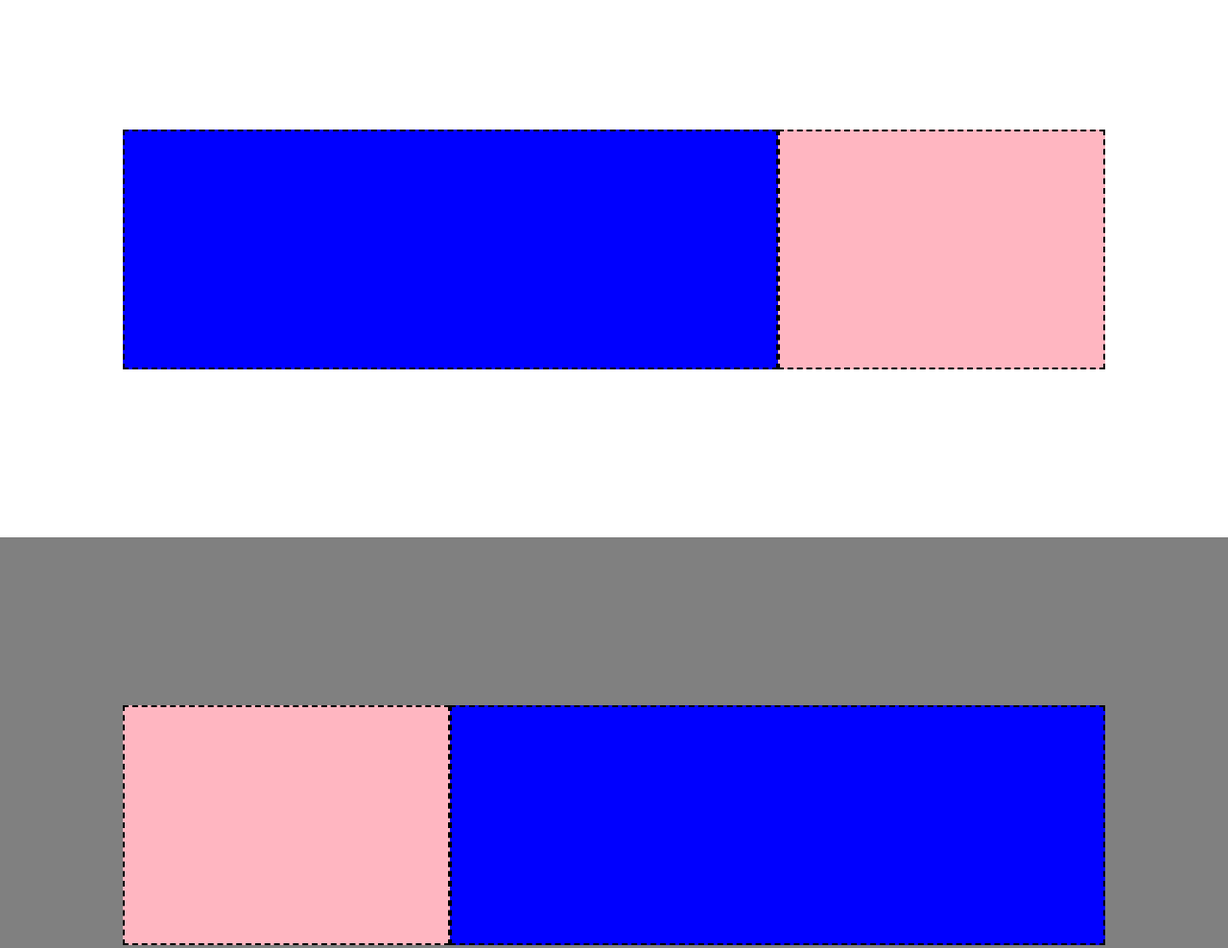
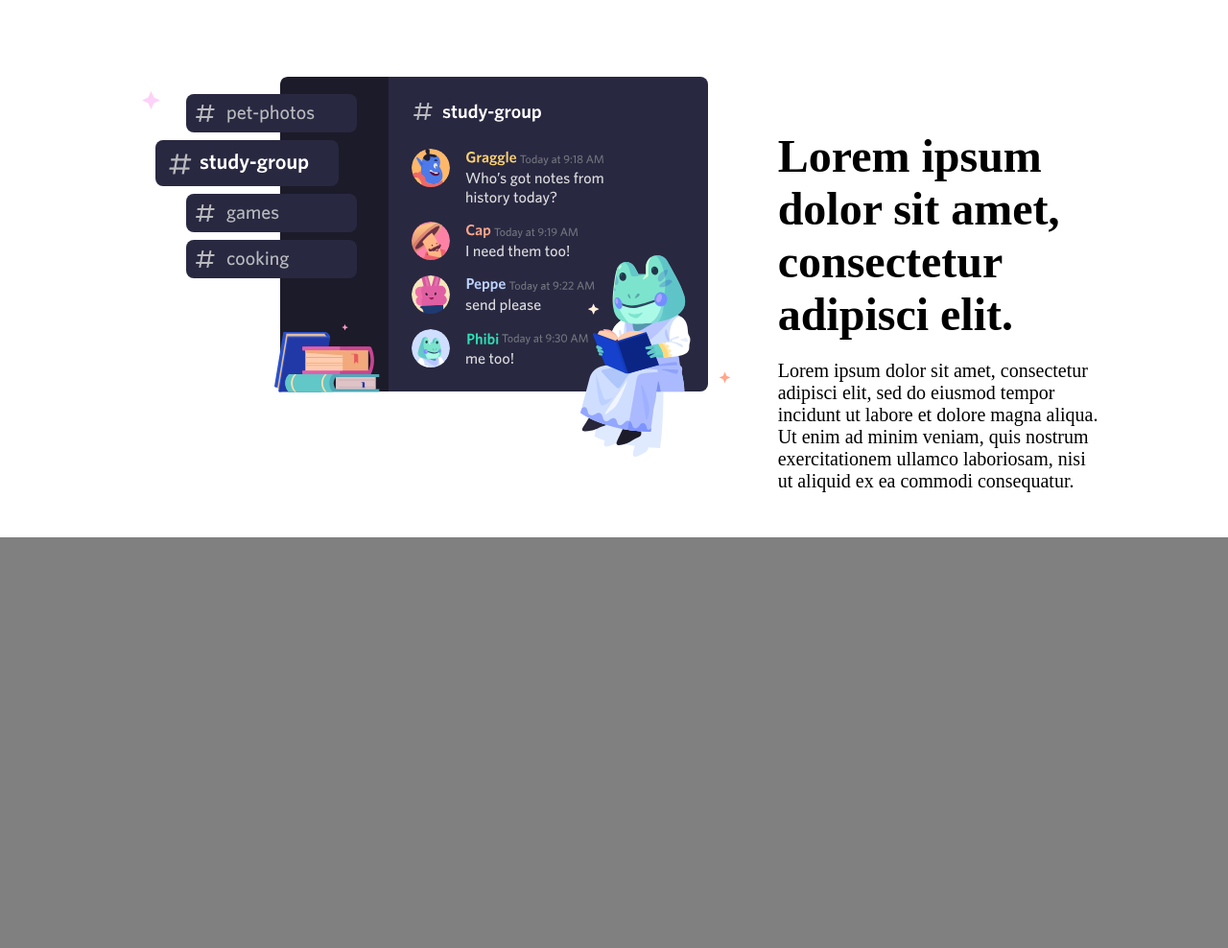
Before and after one commit to GiordanoMercatali/html-css-discord, a plain HTML site: page index.html in a window 1280 px wide. Shown: the part 640-1628 px from the top of the page at 96% size. Drawn offline with Linux system fonts and the light colour scheme.

Commit message:
add: main started

```diff
--- a/css/style.css
+++ b/css/style.css
@@ -106,12 +106,12 @@ li a{
     flex-wrap: wrap;
 }
 
-.hero-content h2{
+h2{
     font-size: 48px;
 }
 
-.hero-content p{
-    font-size: 24px;
+p{
+    font-size: 20px;
     text-align: center;
 }
 
@@ -157,19 +157,22 @@ main{
 .main-content-column{
     width: calc(100% / 3);
     height: 250px;
-    border: 2px dashed black;
     display: flex;
     flex-direction: row;
     justify-content: center;
     align-items: center;
 }
 
-.main-content-column.pinkbg{
-    background-color: lightpink;
+.main-content-column.main-text{
+    flex-wrap: wrap;
 }
 
-.main-content-column.bluebg{
-    background-color: blue;
+.main-text p{
+    text-align: left;
+    margin-top: 20px;
+}
+
+.main-content-column.main-image{
     flex-grow: 1;
 }
 
--- a/index.html
+++ b/index.html
@@ -47,18 +47,21 @@
             <main class="flex-container">
                 <section class="main-section">
                     <div class="main-content">
-                        <div class="main-content-column bluebg">
+                        <div class="main-content-column main-image">
+                            <img src="../img/item1.svg">
                         </div>
-                        <div class="main-content-column pinkbg">
+                        <div class="main-content-column main-text">
+                            <h2>Lorem ipsum dolor sit amet, consectetur adipisci elit.</h2>
+                            <p>Lorem ipsum dolor sit amet, consectetur adipisci elit, sed do eiusmod tempor incidunt ut labore et dolore magna aliqua. Ut enim ad minim veniam, quis nostrum exercitationem ullamco laboriosam, nisi ut aliquid ex ea commodi consequatur.</p>
                         </div>
                     </div>
                 </section>
 
                 <section class="main-section graybg">
                     <div class="main-content">
-                        <div class="main-content-column pinkbg">
+                        <div class="main-content-column main-text">
                         </div>
-                        <div class="main-content-column bluebg">
+                        <div class="main-content-column main-image">
                         </div>
                     </div>
                 </section>
@@ -66,9 +69,9 @@
 
                 <section class="main-section">
                     <div class="main-content">
-                        <div class="main-content-column bluebg">
+                        <div class="main-content-column main-image">
                         </div>
-                        <div class="main-content-column pinkbg">
+                        <div class="main-content-column main-text">
                         </div>
                     </div>
                 </section>
```
